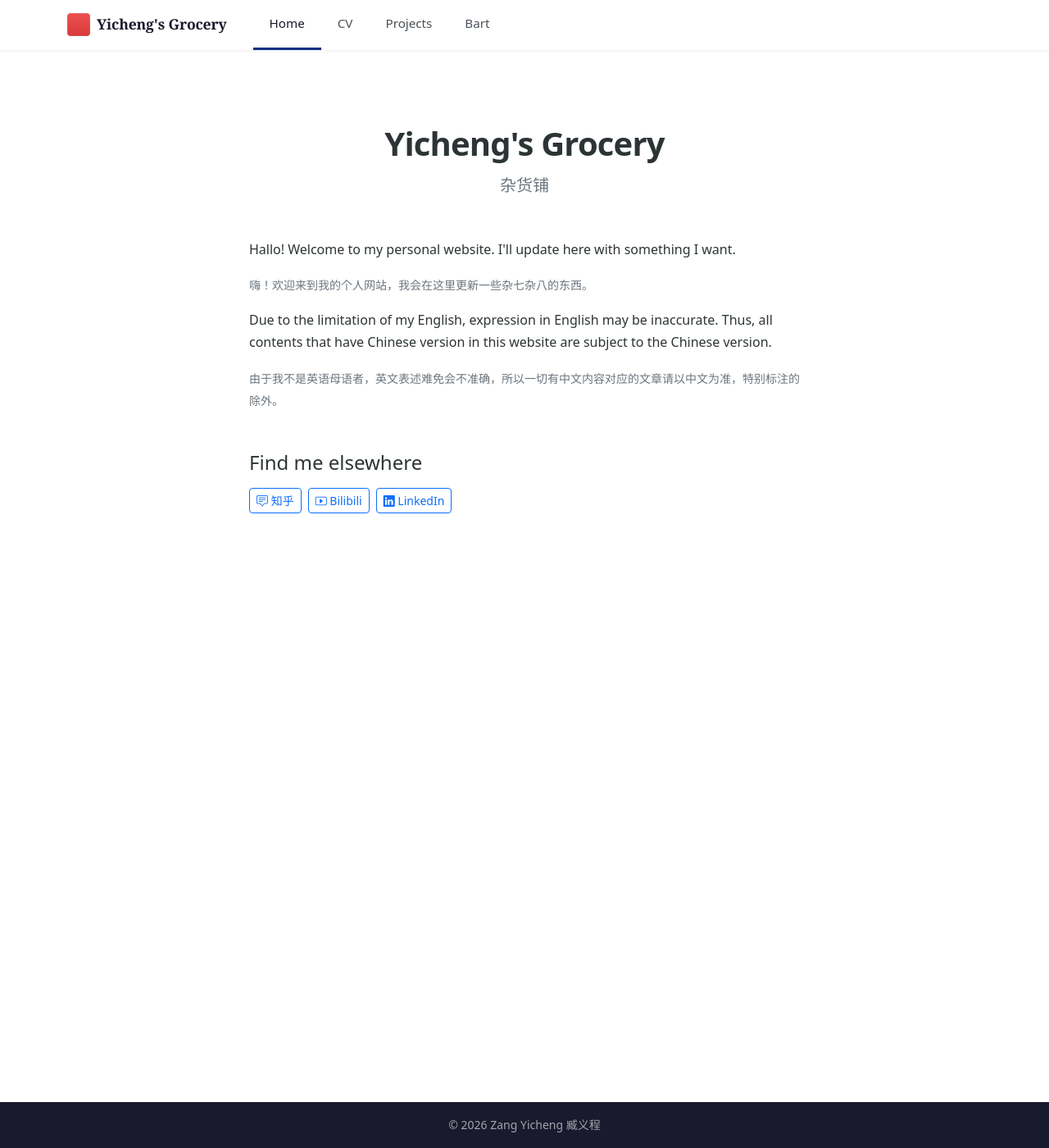
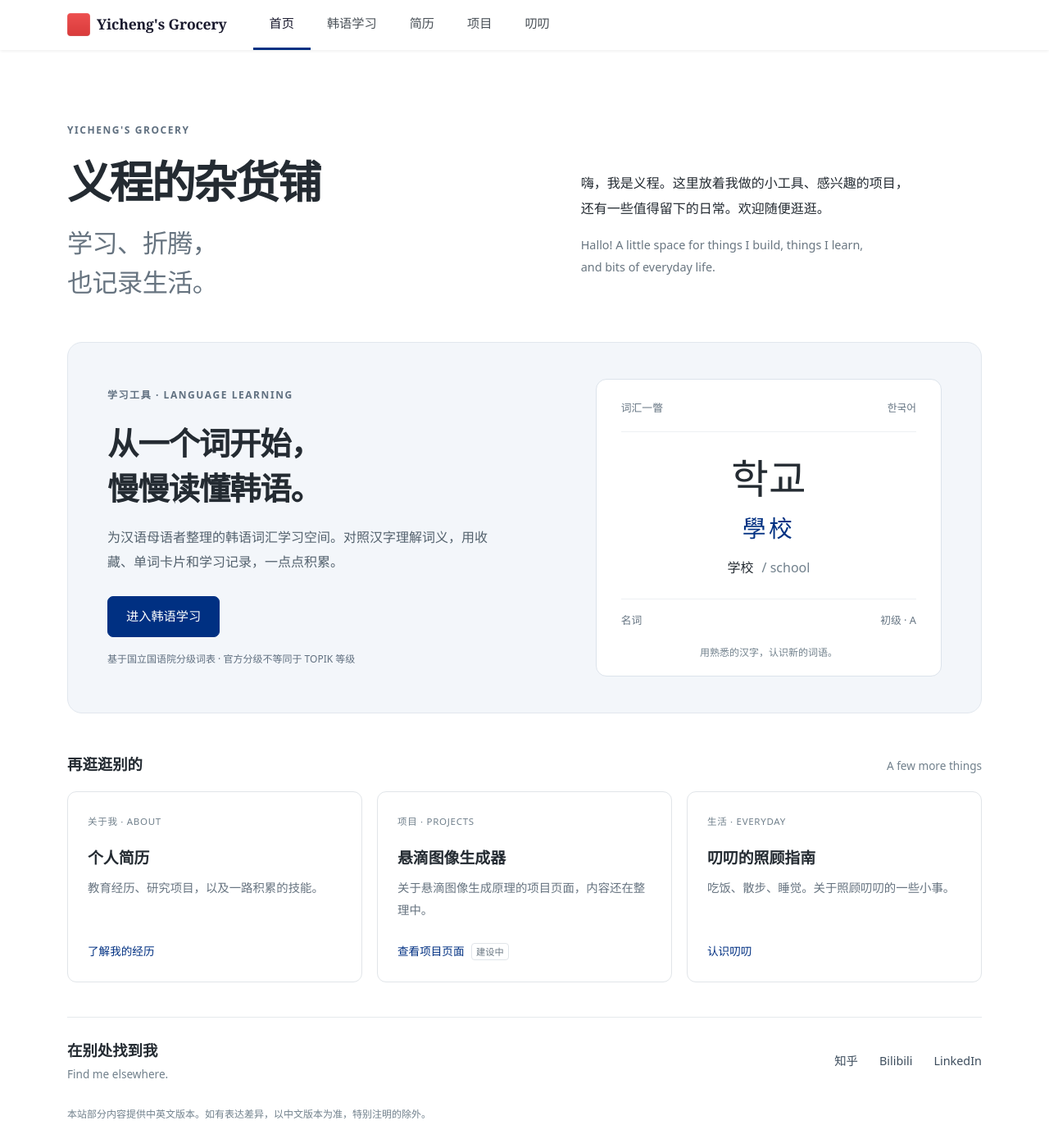
Before and after one commit to Lomolanisgo/lomolanisgo.github.io, a Jekyll site: the page built from index.html, in a window 1280 px wide and 1400 px high. Shown: the whole window at 82% size. Built offline with Jekyll 4.4.1, drawn with Linux system fonts in a browser that asks for light colours; a style sheet for code colours, icons or effects is not loaded.

Commit message:
Refresh homepage and feature Korean learning

```diff
--- a/_includes/nav.html
+++ b/_includes/nav.html
@@ -23,6 +23,12 @@
               <a class="nav-menu-link {% if page.url == '/' %}active{% endif %}"
                  href="{{ '/' | relative_url }}">
                 {% if is_zh %}首页{% else %}Home{% endif %}
+              </a>
+            </li>
+            <li class="nav-menu-item">
+              <a class="nav-menu-link {% if page.url contains '/korean/' %}active{% endif %}"
+                 href="{{ '/korean/' | relative_url }}">
+                {% if is_zh %}韩语学习{% else %}Korean{% endif %}
               </a>
             </li>
             <li class="nav-menu-item">
--- a/_layouts/default.html
+++ b/_layouts/default.html
@@ -10,6 +10,7 @@
     integrity="sha384-QWTKZyjpPEjISv5WaRU9OFeRpok6YcnS/1p0TQXB5RDkG4yHqpN0gLpGESoIUKM" crossorigin="anonymous">
   <link rel="stylesheet" href="https://cdn.jsdelivr.net/npm/bootstrap-icons@1.11.3/font/bootstrap-icons.min.css">
   <link rel="stylesheet" href="{{ '/assets/css/style.css' | relative_url }}">
+  {% if page.home %}<link rel="stylesheet" href="{{ '/assets/css/home.css' | relative_url }}">{% endif %}
 </head>
 <body>
   {% include nav.html %}
--- /dev/null
+++ b/assets/css/home.css
@@ -0,0 +1,71 @@
+/* Homepage only. Existing shared layouts and other page styles stay intact. */
+.home-page { max-width: 1120px; margin: 0 auto; color: #242b32; }
+.home-intro { padding: 64px 0 48px; display: grid; grid-template-columns: 1.15fr 1fr; column-gap: 64px; }
+.home-kicker { font-size: .75rem; font-weight: 600; letter-spacing: .13em; color: #607080; margin-bottom: 20px; }
+.home-intro > .home-kicker { grid-column: 1 / -1; }
+.home-intro h1 { font-size: clamp(2.2rem, 4.2vw, 3.5rem); font-weight: 650; letter-spacing: -.045em; line-height: 1.24; margin: 0; }
+.home-intro h1 > span { display: block; color: #677480; font-size: .58em; line-height: 1.55; letter-spacing: -.02em; font-weight: 400; margin-top: 16px; }
+.home-welcome { align-self: center; padding-top: 6px; font-size: 1rem; line-height: 1.9; }
+.home-welcome p { margin-bottom: 16px; }
+.home-welcome p[lang=en] { color: #697681; font-size: .9rem; }
+.home-feature { display: grid; grid-template-columns: 1.25fr 1fr; gap: 68px; background: #f3f6fa; border: 1px solid #e1e7ee; border-radius: 18px; padding: 44px 48px; align-items: center; }
+.home-feature-copy h2 { font-size: clamp(1.8rem, 3vw, 2.4rem); line-height: 1.45; letter-spacing: -.03em; font-weight: 600; margin: 0 0 16px; }
+.home-feature-copy > p:not(.home-kicker):not(.home-feature-note) { max-width: 29rem; color: #53616d; line-height: 1.9; }
+.home-primary { display: inline-block; background: #003082; color: #fff; text-decoration: none; border: 1px solid #003082; border-radius: 7px; padding: 11px 22px; font-size: .95rem; font-weight: 500; margin-top: 10px; }
+.home-primary:hover { background: #00245f; color: #fff; }
+.home-feature-note { font-size: .75rem; line-height: 1.8; color: #617080; margin: 16px 0 0; max-width: 28rem; }
+.home-word-preview { background: #fff; border: 1px solid #dce3eb; border-radius: 13px; padding: 24px 30px 18px; text-align: center; }
+.home-preview-top, .home-preview-bottom { display: flex; justify-content: space-between; font-size: .8rem; color: #667583; }
+.home-preview-top { padding-bottom: 18px; border-bottom: 1px solid #edf0f3; }
+.home-preview-korean { font-family: system-ui, 'Apple SD Gothic Neo', 'Malgun Gothic', sans-serif; font-size: 3.1rem; font-weight: 500; line-height: 1.3; margin: 24px 0 4px; }
+.home-preview-hanja { font-size: 1.8rem; letter-spacing: .12em; color: #003082; margin-bottom: 10px; }
+.home-preview-meaning { font-size: 1rem; margin-bottom: 24px; }
+.home-preview-meaning span { color: #71808c; margin-left: 6px; }
+.home-preview-bottom { border-top: 1px solid #edf0f3; padding-top: 15px; }
+.home-preview-caption { color: #71808c; font-size: .75rem; margin: 18px 0 0; }
+.home-explore { margin-top: 50px; }
+.home-section-heading { display: flex; align-items: baseline; justify-content: space-between; gap: 16px; margin-bottom: 20px; }
+.home-section-heading h2, .home-elsewhere h2 { font-size: 1.15rem; font-weight: 600; margin: 0; }
+.home-section-heading > span { color: #71808c; font-size: .85rem; }
+.home-grid { display: grid; grid-template-columns: repeat(3, 1fr); gap: 18px; }
+.home-card { display: flex; flex-direction: column; border: 1px solid #e1e5e9; border-radius: 11px; padding: 26px 24px; text-decoration: none; color: inherit; }
+.home-card:hover { color: inherit; border-color: #91a5bc; background: #fafbfd; }
+.home-card-category { font-size: .72rem; color: #71808c; letter-spacing: .06em; margin-bottom: 22px; }
+.home-card h3 { font-size: 1.18rem; font-weight: 600; margin-bottom: 12px; }
+.home-card p { color: #677480; font-size: .9rem; line-height: 1.85; margin-bottom: 24px; }
+.home-card-action { color: #003082; font-size: .85rem; margin-top: auto; }
+.home-building { display: inline-block; color: #697681; font-size: .7rem; border: 1px solid #e1e5e9; border-radius: 4px; padding: 0 5px; margin-left: 5px; }
+.home-elsewhere { display: flex; justify-content: space-between; align-items: center; gap: 24px; margin-top: 42px; padding: 28px 0; border-top: 1px solid #e5e9ed; }
+.home-elsewhere p { margin: 5px 0 0; font-size: .85rem; color: #71808c; }
+.home-socials { display: flex; gap: 26px; flex-wrap: wrap; }
+.home-socials a { color: #3d4d5d; font-size: .9rem; text-decoration: none; padding: 8px 0; }
+.home-socials a:hover { text-decoration: underline; text-underline-offset: 5px; }
+.home-language-note { font-size: .75rem; color: #71808c; margin: 0 0 24px; }
+.home-page a:focus-visible { outline: 2px solid #003082; outline-offset: 5px; }
+@media (max-width: 991px) {
+  .home-intro { gap: 24px; padding-top: 38px; }
+  .home-feature { gap: 28px; padding: 30px; }
+  .home-grid { gap: 12px; }
+  .home-card { padding: 22px 18px; }
+  .home-card-category { font-size: .65rem; }
+  .home-desktop-break { display: none; }
+}
+@media (max-width: 640px) {
+  .home-intro { grid-template-columns: 1fr; padding: 28px 0 32px; gap: 20px; }
+  .home-intro > .home-kicker { margin-bottom: 0; }
+  .home-intro h1 { font-size: 2.45rem; }
+  .home-intro h1 > span br { display: none; }
+  .home-welcome { padding: 0; }
+  .home-welcome p:last-child { margin: 0; }
+  .home-feature { grid-template-columns: 1fr; padding: 26px 22px; gap: 26px; }
+  .home-feature-copy h2 { font-size: 1.9rem; }
+  .home-word-preview { padding: 20px 25px; }
+  .home-preview-korean { font-size: 2.7rem; margin-top: 18px; }
+  .home-grid { grid-template-columns: 1fr; gap: 12px; }
+  .home-card { padding: 23px; }
+  .home-card-category { margin-bottom: 14px; font-size: .75rem; }
+  .home-card p { margin-bottom: 18px; }
+  .home-explore { margin-top: 34px; }
+  .home-section-heading > span { font-size: .75rem; }
+  .home-elsewhere { align-items: flex-start; flex-direction: column; gap: 12px; margin-top: 30px; padding-bottom: 18px; }
+}
--- a/index.html
+++ b/index.html
@@ -1,32 +1,71 @@
 ---
 layout: default
-title: Home
+title: 首页
+lang: zh-CN
 lang_pair: false
+description: "义程的杂货铺：韩语学习、个人项目，以及生活里的小记录。"
+home: true
 ---
 
-<section class="hero-section text-center">
-  <h1 class="hero-title">Yicheng's Grocery</h1>
-  <p class="hero-subtitle text-secondary">杂货铺</p>
+<div class="home-page">
+  <section class="home-intro" aria-labelledby="home-title">
+    <p class="home-kicker" lang="en">YICHENG'S GROCERY</p>
+    <h1 id="home-title">义程的杂货铺<span>学习、折腾，<br>也记录生活。</span></h1>
+    <div class="home-welcome">
+      <p>嗨，我是义程。这里放着我做的小工具、感兴趣的项目，<br class="home-desktop-break">还有一些值得留下的日常。欢迎随便逛逛。</p>
+      <p lang="en">Hallo! A little space for things I build, things I learn,<br class="home-desktop-break"> and bits of everyday life.</p>
+    </div>
   </section>
 
-<div class="content-prose">
-  <div class="about-text mb-5">
-    <p>Hallo! Welcome to my personal website. I'll update here with something I want.</p>
-    <p class="text-secondary"><small>嗨！欢迎来到我的个人网站，我会在这里更新一些杂七杂八的东西。</small></p>
-    <p>Due to the limitation of my English, expression in English may be inaccurate. Thus, all contents that have Chinese version in this website are subject to the Chinese version.</p>
-    <p class="text-secondary"><small>由于我不是英语母语者，英文表述难免会不准确，所以一切有中文内容对应的文章请以中文为准，特别标注的除外。</small></p>
+  <section class="home-feature" aria-labelledby="korean-title">
+    <div class="home-feature-copy">
+      <p class="home-kicker">学习工具 · LANGUAGE LEARNING</p>
+      <h2 id="korean-title">从一个词开始，<br>慢慢读懂韩语。</h2>
+      <p>为汉语母语者整理的韩语词汇学习空间。对照汉字理解词义，用收藏、单词卡片和学习记录，一点点积累。</p>
+      <a class="home-primary" href="{{ '/korean/' | relative_url }}">进入韩语学习</a>
+      <p class="home-feature-note">基于国立国语院分级词表 · 官方分级不等同于 TOPIK 等级</p>
     </div>
+    <div class="home-word-preview" aria-label="词汇示例：学校">
+      <div class="home-preview-top"><span>词汇一瞥</span><span lang="ko">한국어</span></div>
+      <p class="home-preview-korean" lang="ko">학교</p>
+      <p class="home-preview-hanja">學校</p>
+      <p class="home-preview-meaning">学校 <span lang="en">/ school</span></p>
+      <div class="home-preview-bottom"><span>名词</span><span>初级 · A</span></div>
+      <p class="home-preview-caption">用熟悉的汉字，认识新的词语。</p>
+    </div>
+  </section>
 
-  <h4 class="mb-3">Find me elsewhere</h4>
-  <div class="social-links d-flex flex-wrap gap-2">
-    <a href="https://www.zhihu.com/people/zang-yi-cheng-29" class="btn btn-outline-primary btn-sm">
-      <i class="bi bi-chat-square-text"></i> 知乎
+  <section class="home-explore" aria-labelledby="explore-title">
+    <div class="home-section-heading"><h2 id="explore-title">再逛逛别的</h2><span lang="en">A few more things</span></div>
+    <div class="home-grid">
+      <a class="home-card" href="{{ '/cv-cn/' | relative_url }}">
+        <span class="home-card-category">关于我 · ABOUT</span>
+        <h3>个人简历</h3>
+        <p>教育经历、研究项目，以及一路积累的技能。</p>
+        <span class="home-card-action">了解我的经历</span>
       </a>
-    <a href="https://space.bilibili.com/19967911" class="btn btn-outline-primary btn-sm">
-      <i class="bi bi-play-btn"></i> Bilibili
+      <a class="home-card" href="{{ '/pendant-drop/' | relative_url }}">
+        <span class="home-card-category">项目 · PROJECTS</span>
+        <h3>悬滴图像生成器</h3>
+        <p>关于悬滴图像生成原理的项目页面，内容还在整理中。</p>
+        <span class="home-card-action">查看项目页面 <span class="home-building">建设中</span></span>
       </a>
-    <a href="https://www.linkedin.com/in/yicheng-zang-70959721b" class="btn btn-outline-primary btn-sm">
-      <i class="bi bi-linkedin"></i> LinkedIn
+      <a class="home-card" href="{{ '/care-guide-bart-cn/' | relative_url }}">
+        <span class="home-card-category">生活 · EVERYDAY</span>
+        <h3>叨叨的照顾指南</h3>
+        <p>吃饭、散步、睡觉。关于照顾叨叨的一些小事。</p>
+        <span class="home-card-action">认识叨叨</span>
       </a>
     </div>
+  </section>
+
+  <section class="home-elsewhere" aria-labelledby="elsewhere-title">
+    <div><h2 id="elsewhere-title">在别处找到我</h2><p lang="en">Find me elsewhere.</p></div>
+    <div class="home-socials">
+      <a href="https://www.zhihu.com/people/zang-yi-cheng-29">知乎</a>
+      <a href="https://space.bilibili.com/19967911">Bilibili</a>
+      <a href="https://www.linkedin.com/in/yicheng-zang-70959721b">LinkedIn</a>
     </div>
+  </section>
+  <p class="home-language-note">本站部分内容提供中英文版本。如有表达差异，以中文版本为准，特别注明的除外。</p>
+</div>
```
Lines whose indentation alone changed are shown as unchanged.
